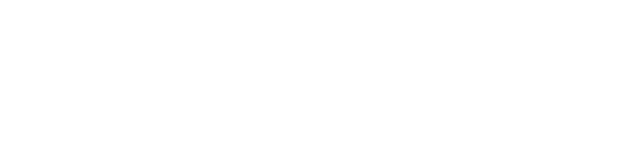
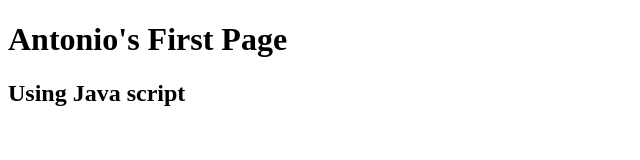
Before and after one commit to CIT93/antoniod-pub, a plain HTML site: page w1/index.html in a window 1280 px wide. Shown: the whole page, without its empty margins (0-640 px from the left). Drawn offline with Linux system fonts and the light colour scheme.

Commit message:
adding index.html

```diff
--- a/w1/index.html
+++ b/w1/index.html
@@ -4,8 +4,11 @@
     <meta charset="UTF-8">
     <meta name="viewport" content="width=device-width, initial-scale=1.0">
     <title>Document</title>
+    <script src="main.js"></script>
 </head>
 <body>
-
+    <h1>Antonio's First Page</h1>
+    <h2>Using Java script
+    </h2>
 </body>
 </html>
--- /dev/null
+++ b/w1/main.js
@@ -0,0 +1 @@
+console.log(Hello world)
```
